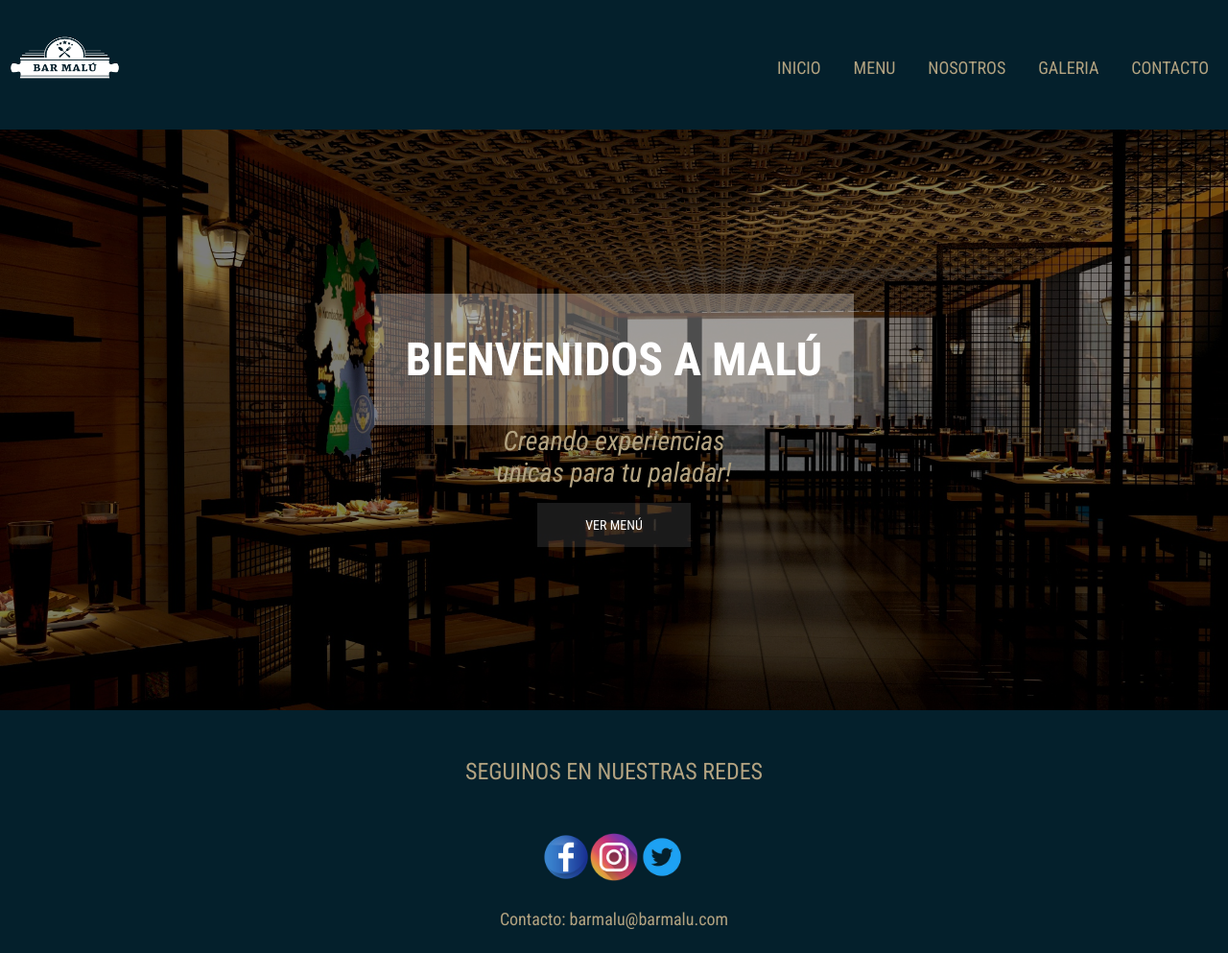
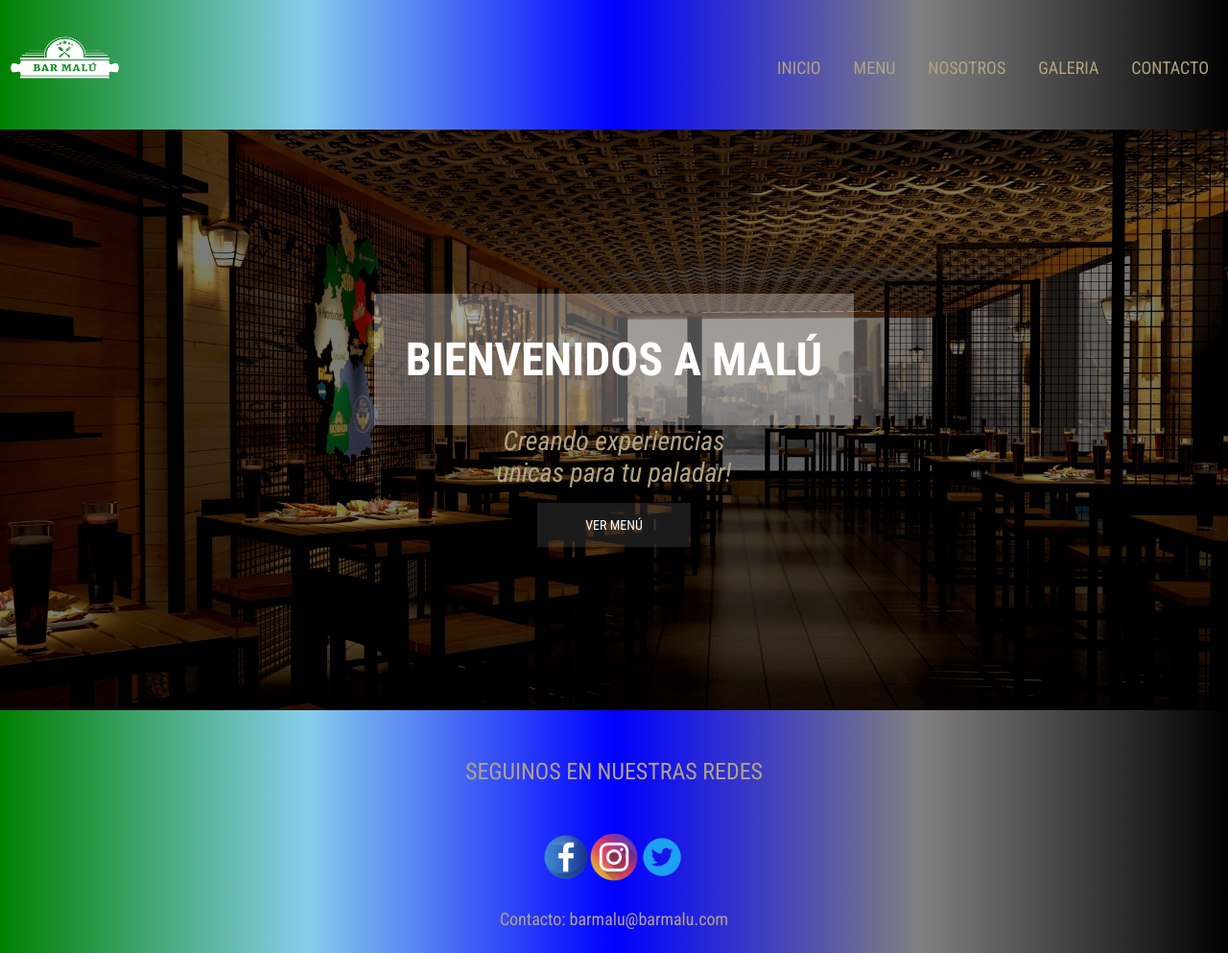
Before and after one commit to AleMartinez2806/Bar-Ale-Martinez, a plain HTML site: page index.html in a window 1280 px wide. Shown: the whole page at 96% size. Drawn offline with Linux system fonts and the light colour scheme.

Commit message:
gradiente header y footer

```diff
--- a/css/estilo.css
+++ b/css/estilo.css
@@ -21,12 +21,12 @@ html{
   "banner banner"
   "footer footer"
 }
-header{grid-area: header; background-color: #04202C;}
+
+header{grid-area: header; background-image: linear-gradient(to left, black, gray, blue, skyblue, green); /*background-color: #04202C;*/}
 nav{width: 100%;}
 ul{display: flex;justify-content: flex-end;flex-wrap: wrap;}
 section{grid-area: banner;}
-footer{grid-area: footer; display:flex; justify-content: center;}
-
+footer{grid-area: footer; display:flex; justify-content: center; background-image: linear-gradient(to left, black, gray, blue, skyblue, green);}
 
 
 .header__logo img{
```
